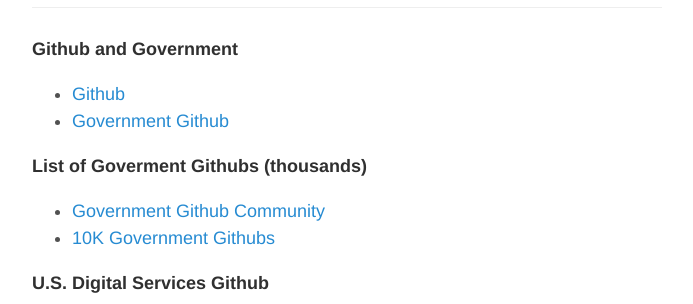
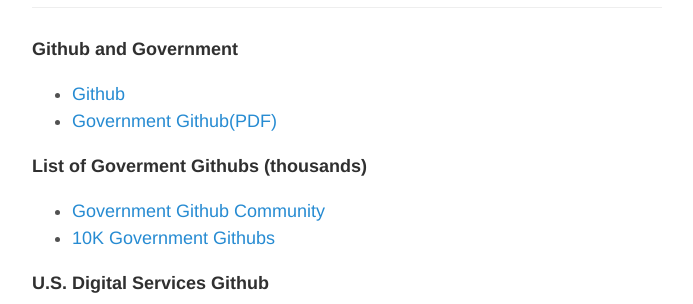
Before and after one commit to healthschema/healthschema.github.io, a Jekyll site: the page built from _posts/2015-08-20-github-and-government.md, in a window 1280 px wide. Shown: the part 528-832 px from the top of the page, without its empty margins (293-986 px from the left). Built offline with Jekyll 4.4.1, drawn with Linux system fonts in a browser that asks for light colours.

Commit message:
Update 2015-08-20-github-and-government.md

```diff
--- a/_posts/2015-08-20-github-and-government.md
+++ b/_posts/2015-08-20-github-and-government.md
@@ -12,7 +12,7 @@
 
 **Github and Government**
 * [Github](https://government.github.com/)
-* [Government Github](https://government.github.com/assets/img/govandgithub.pdf)
+* [Government Github(PDF)](https://government.github.com/assets/img/govandgithub.pdf)
 
 
 **List of Goverment Githubs (thousands)**
```
